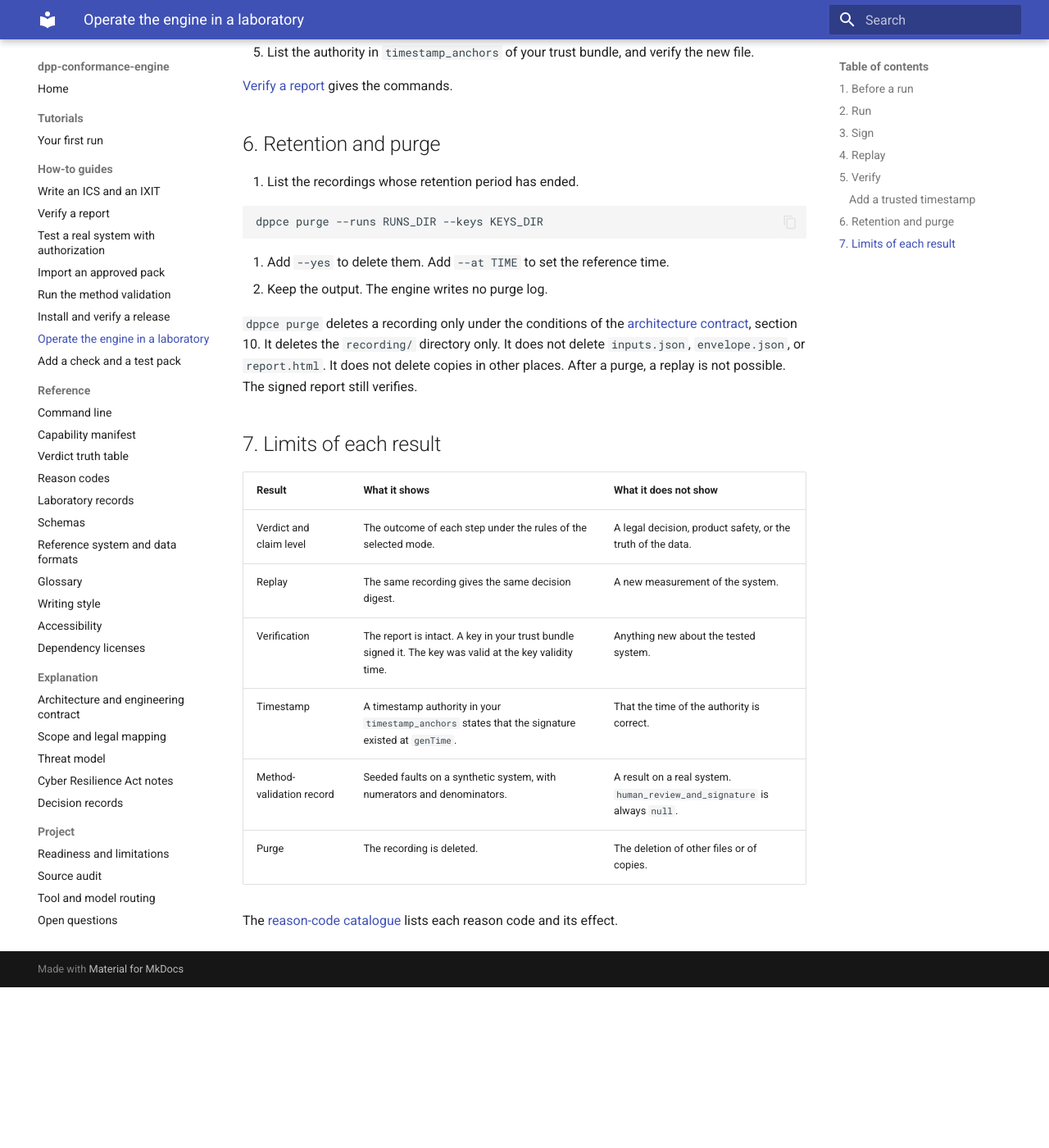
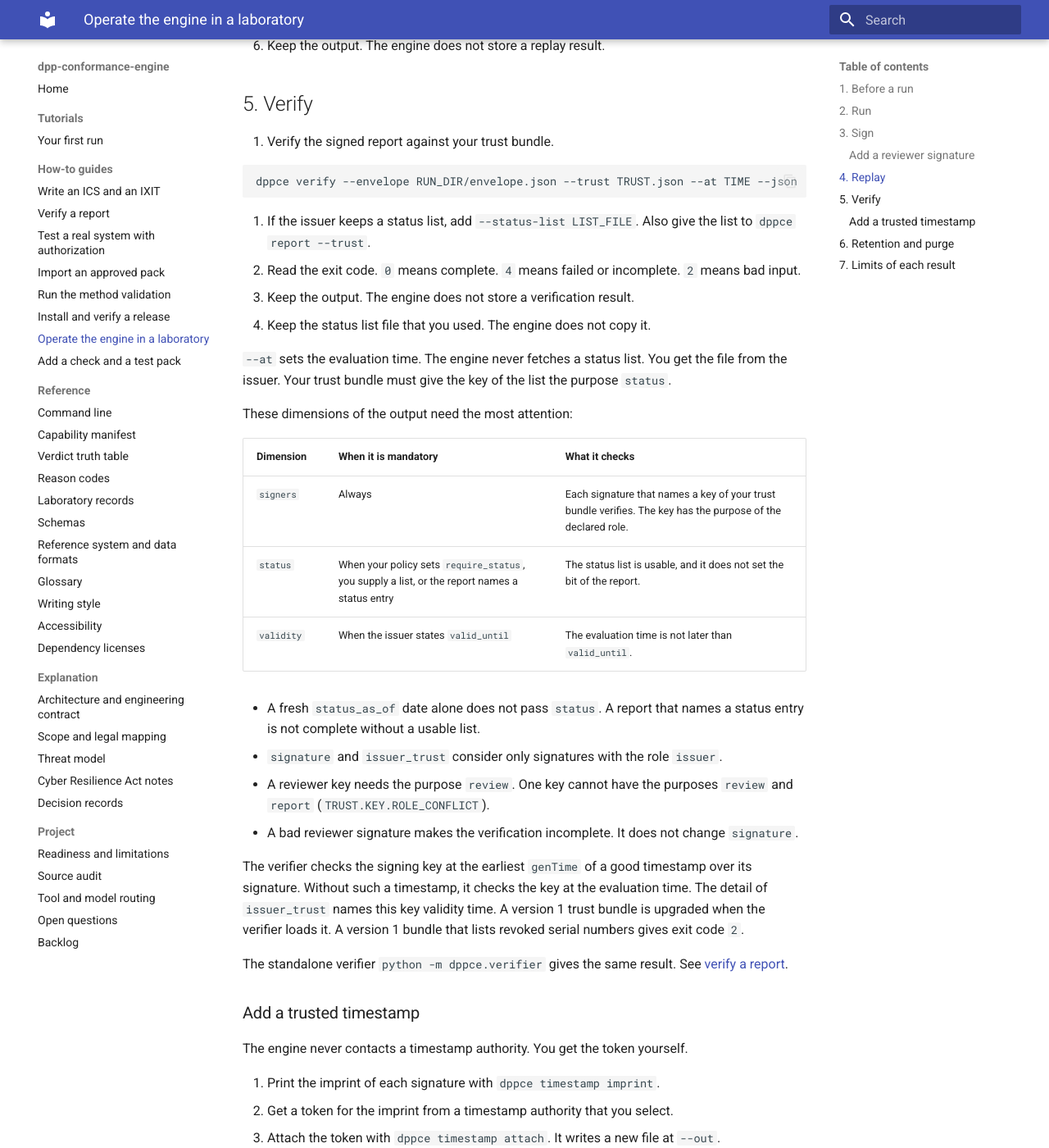
Before and after one commit to hadijannat/dpp-conformance-engine, an MkDocs documentation site: the page built from docs/how-to/operate-in-a-laboratory.md, in a window 1280 px wide and 1400 px high, scrolled down 2508 px. Shown: the whole window at 82% size. Built offline with MkDocs 1.6.1 and Material for MkDocs 9.7.7, drawn with Linux system fonts in a browser that asks for light colours; the version menu is left out; before the commit the page ends 3712 px from its top, so only the background shows below that; some of the changed text lies outside the part shown.

Commit message:
docs(laboratory): describe status lists, signer roles, and the dimensions signers and validity
Co-Authored-By: Claude Opus 5.5 <noreply@anthropic.com>

````diff
--- a/docs/how-to/operate-in-a-laboratory.md
+++ b/docs/how-to/operate-in-a-laboratory.md
@@ -46,6 +46,29 @@ The run directory holds these files:
 Its help text says "development and tests". This version has no key management service.
 Protect the key file. Do not claim more for the signature than this.
 
+`--role` declares the role of a signature: `issuer` (the default) or `reviewer`.
+Only an issuer signature can state the lifecycle of the report:
+
+| Option | Statement |
+| --- | --- |
+| `--valid-until` | The last time at which the report is valid. |
+| `--supersedes` | The decision digest of an earlier report that this report replaces. |
+| `--status-list-id` and `--status-index` | The entry of the report in a status list. Give both or neither. |
+
+The engine has no command that writes a status list. The issuer makes and signs the list with
+other means.
+
+### Add a reviewer signature
+
+1. Sign the envelope as the issuer first.
+2. Give the signed envelope to the reviewer.
+3. The reviewer signs it with `dppce sign --role reviewer` and a key that only the reviewer holds.
+4. For `--issuer`, the reviewer gives the issuer that the trust bundle states for the reviewer key.
+5. Record which person holds the reviewer key. The signature names a key and a role, not a person.
+
+`dppce sign` adds the new signature after the signatures that the envelope already has.
+`run` and `replay` never make a signature.
+
 ## 4. Replay
 
 1. Replay the recording five times.
@@ -72,10 +95,31 @@ dppce replay --run RUN_DIR --keys KEYS_DIR --times 5 --json
 dppce verify --envelope RUN_DIR/envelope.json --trust TRUST.json --at TIME --json
 ```
 
-2. Read the exit code. `0` means complete. `4` means failed or incomplete. `2` means bad input.
-3. Keep the output. The engine does not store a verification result.
+2. If the issuer keeps a status list, add `--status-list LIST_FILE`. Also give the list to
+   `dppce report --trust`.
+3. Read the exit code. `0` means complete. `4` means failed or incomplete. `2` means bad input.
+4. Keep the output. The engine does not store a verification result.
+5. Keep the status list file that you used. The engine does not copy it.
 
 `--at` sets the evaluation time.
+The engine never fetches a status list. You get the file from the issuer.
+Your trust bundle must give the key of the list the purpose `status`.
+
+These dimensions of the output need the most attention:
+
+| Dimension | When it is mandatory | What it checks |
+| --- | --- | --- |
+| `signers` | Always | Each signature that names a key of your trust bundle verifies. The key has the purpose of the declared role. |
+| `status` | When your policy sets `require_status`, you supply a list, or the report names a status entry | The status list is usable, and it does not set the bit of the report. |
+| `validity` | When the issuer states `valid_until` | The evaluation time is not later than `valid_until`. |
+
+- A fresh `status_as_of` date alone does not pass `status`. A report that names a status entry
+  is not complete without a usable list.
+- `signature` and `issuer_trust` consider only signatures with the role `issuer`.
+- A reviewer key needs the purpose `review`. One key cannot have the purposes `review` and
+  `report` (`TRUST.KEY.ROLE_CONFLICT`).
+- A bad reviewer signature makes the verification incomplete. It does not change `signature`.
+
 The verifier checks the signing key at the earliest `genTime` of a good timestamp over its signature.
 Without such a timestamp, it checks the key at the evaluation time.
 The detail of `issuer_trust` names this key validity time.
@@ -121,7 +165,9 @@ After a purge, a replay is not possible. The signed report still verifies.
 | --- | --- | --- |
 | Verdict and claim level | The outcome of each step under the rules of the selected mode. | A legal decision, product safety, or the truth of the data. |
 | Replay | The same recording gives the same decision digest. | A new measurement of the system. |
-| Verification | The report is intact. A key in your trust bundle signed it. The key was valid at the key validity time. | Anything new about the tested system. |
+| Verification | The report is intact. A key in your trust bundle signed it as the issuer. The key was valid at the key validity time. | Anything new about the tested system. |
+| Status | The status list that you supplied does not withdraw the report. | The status in a list that you did not supply. |
+| Reviewer signature | A key with the purpose `review` signed the report. | Which person reviewed it, or what that person checked. |
 | Timestamp | A timestamp authority in your `timestamp_anchors` states that the signature existed at `genTime`. | That the time of the authority is correct. |
 | Method-validation record | Seeded faults on a synthetic system, with numerators and denominators. | A result on a real system. `human_review_and_signature` is always `null`. |
 | Purge | The recording is deleted. | The deletion of other files or of copies. |
````
Also changed, not shown: docs/how-to/install-and-verify-a-release.md (+7 -0 lines), docs/reference/laboratory-records.md (+8 -4 lines).
